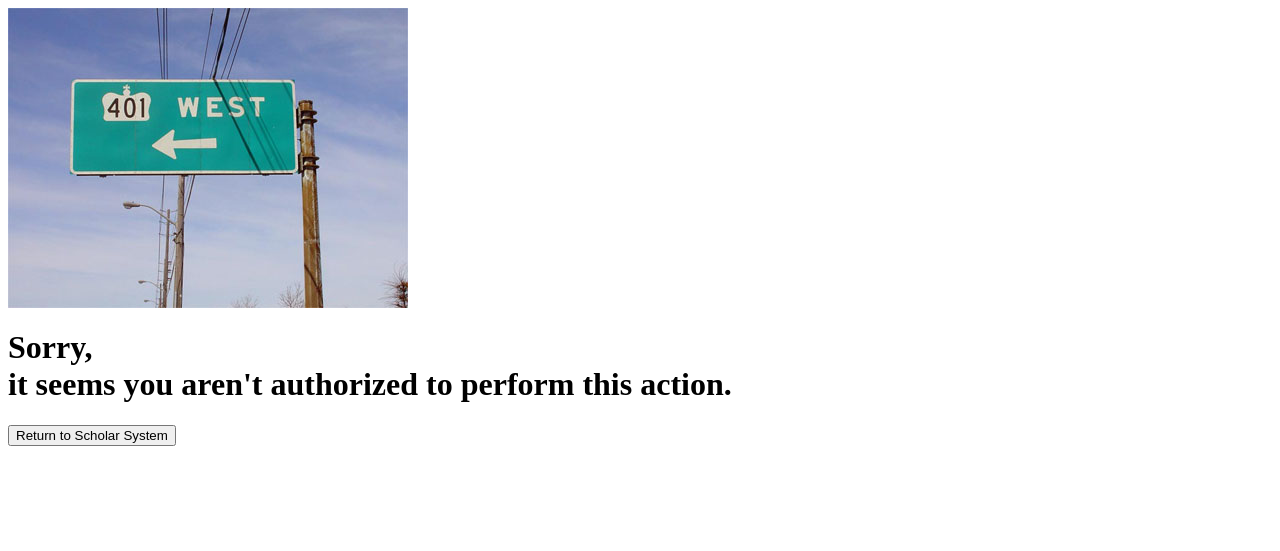
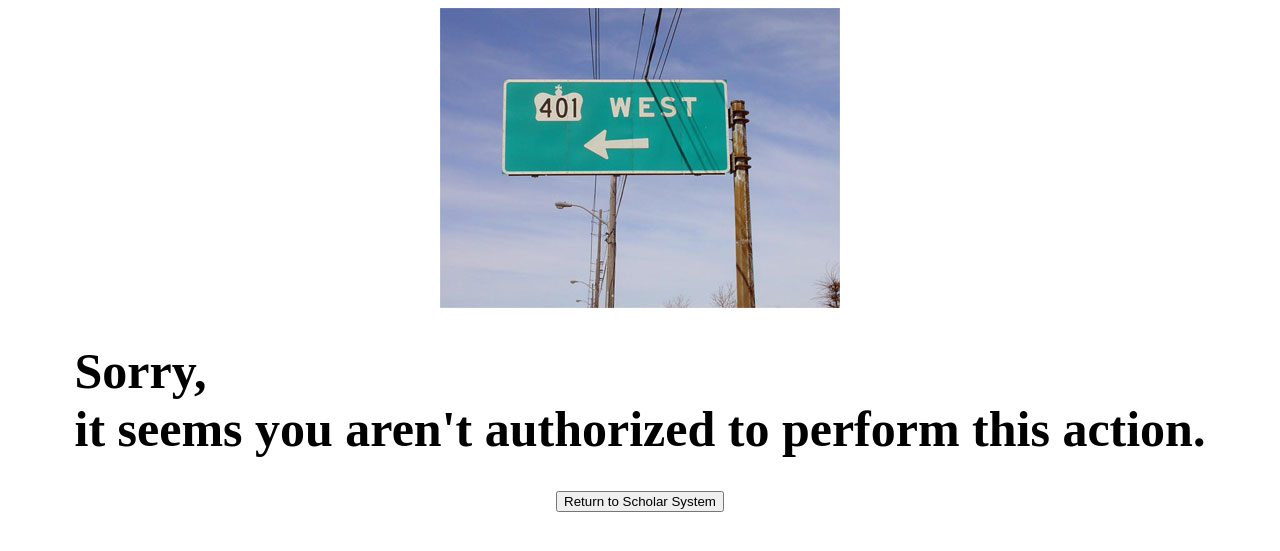
Before and after one commit to Mariya-Ilieva/ScholarSystem, a Django app: page /unauthorized in a window 1280 px wide. Shown: the top 551 px of the page. Run offline with Django 4.2, Linux system fonts and the light colour scheme.

Commit message:
Making some styling

```diff
--- /dev/null
+++ b/static/css/mainstyleunauthorized.css
@@ -0,0 +1,14 @@
+div {
+  display: flex;
+  justify-content: center;
+}
+
+h1 {
+    font-size: 50px;
+}
+
+button:hover {
+    font-size: 25px;
+    background-color: #3B9994;
+    box-shadow: 0 12px 16px 0 rgba(0,0,0,0.24), 0 17px 50px 0 rgba(0,0,0,0.19);
+}
--- a/templates/main/server_error.html
+++ b/templates/main/server_error.html
@@ -1,7 +1,7 @@
 {% load static %}
 
-{% block page_content %}
     <div class="div">
+        <link rel="stylesheet" href="{% static "css/mainstyle500.css" %}"/>
         <img src="{% static 'images/error-500-doofinder.jpg' %}" alt="Server error">
     </div>
 
@@ -9,9 +9,9 @@
         <h1>
             Sorry,<br> internet server error.
         </h1>
-
+    </div>
+    <div>
         <a href="{% url 'home page' %}">
             <button>Return to Scholar System</button>
         </a>
     </div>
-{% endblock %}
--- a/templates/main/unauthorized.html
+++ b/templates/main/unauthorized.html
@@ -1,17 +1,18 @@
 {% load static %}
 
-{% block page_content %}
     <div class="div">
+        <link rel="stylesheet" href="{% static "css/mainstyleunauthorized.css" %}"/>
         <img src="{% static 'images/401_other_front.jpg' %}" alt="Not authorised">
     </div>
 
     <div class="div">
         <h1>
-            Sorry,<br> it seems you aren't authorized to perform this action.
+            Sorry,
+            <br> it seems you aren't authorized to perform this action.
         </h1>
-
+    </div>
+    <div>
         <a href="{% url 'home page' %}">
             <button>Return to Scholar System</button>
         </a>
     </div>
-{% endblock %}
```
Also changed, not shown: static/css/mainstyle404.css (added, +14 -0 lines), static/css/mainstyle500.css (added, +14 -0 lines), templates/main/not_found.html (+4 -4 lines).
